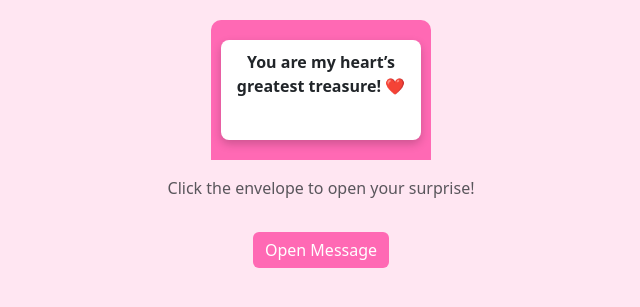
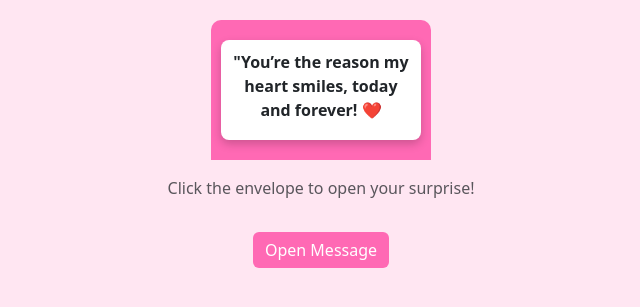
Before and after one commit to DarshanSammeta/pikachu, a plain HTML site: page index.html in a window 1280 px wide. Both pictures are taken after a click on the button "Open Message". Shown: the part 287-594 px from the top of the page, without its empty margins (319-959 px from the left). Drawn offline with nearby package versions, Linux system fonts and the light colour scheme.

Commit message:
Update index.html

```diff
--- a/index.html
+++ b/index.html
@@ -12,7 +12,7 @@
     <h2 class="mb-4">💖 Happy Valentine's Day! 💖</h2>
 
     <div class="envelope" id="envelope">
-        <div class="message">You are my heart’s greatest treasure! ❤️</div>
+        <div class="message">"You’re the reason my heart smiles, today and forever! ❤️</div>
     </div>
 
     <p class="mt-3 text-muted">Click the envelope to open your surprise!</p>
```
